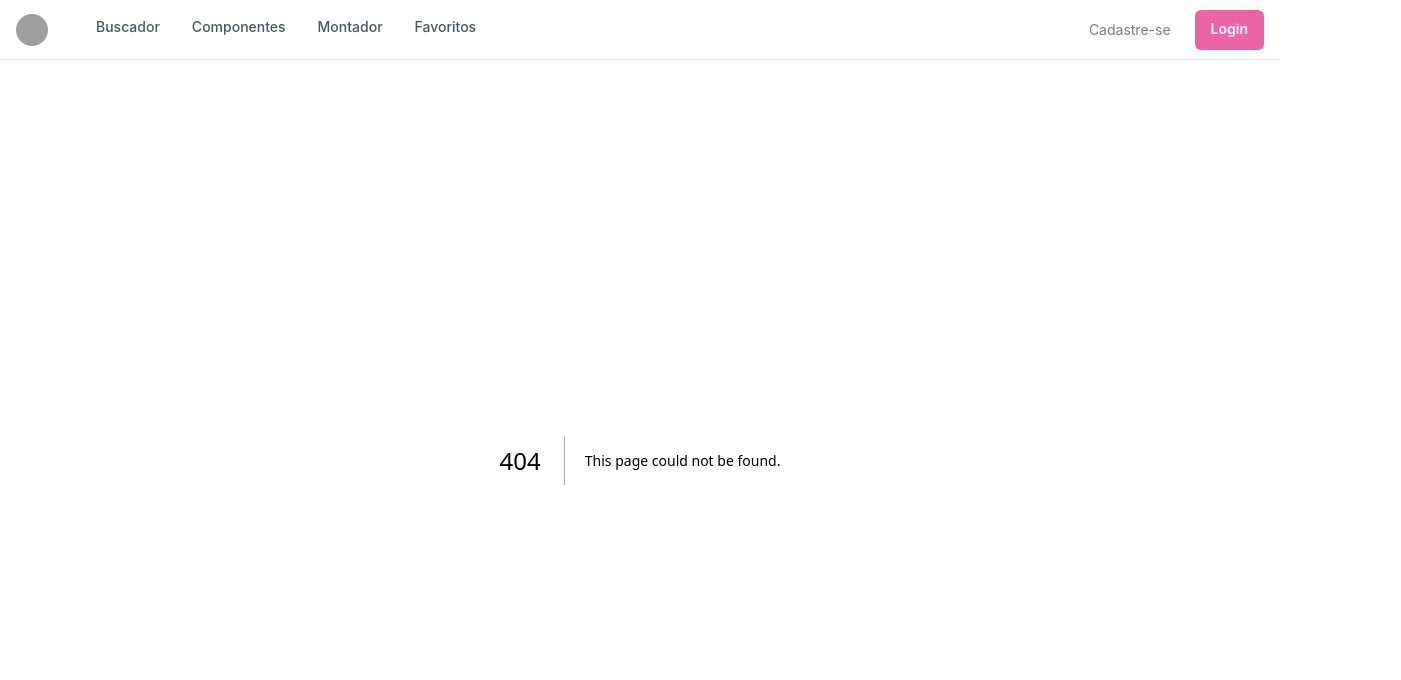
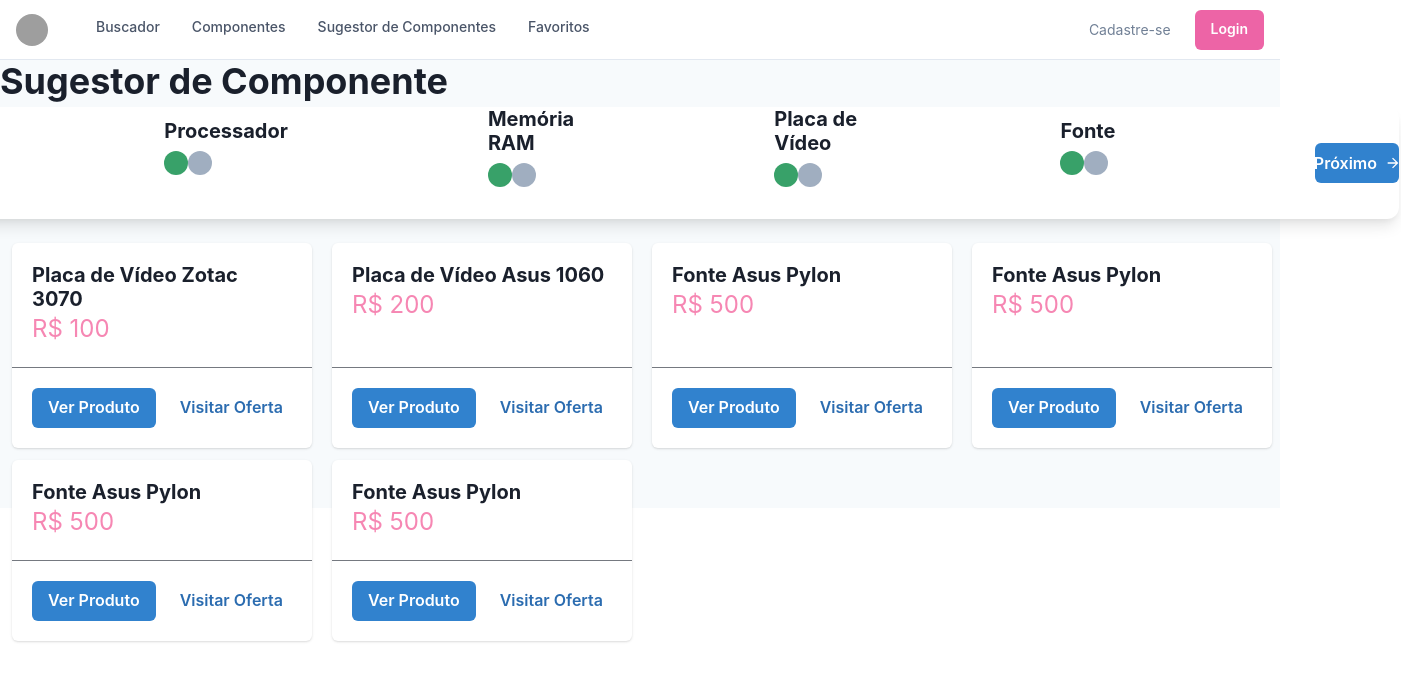
Before and after one commit to ES2-UFPI/WiseBuilder, a Next.js app in the folder src/entrypoints/web/wise-builder/: page /sugestor-de-componente in a window 1280 px wide. Before the commit this address had no page. Shown: the top 680 px of the page, 1401 px wide, since content can reach past the window. Built offline with nearby package versions, Linux system fonts and the light colour scheme; grey boxes are pictures that could not be loaded.

Commit message:
Criando interface inicial da tela de seleção de componentes #53

```diff
--- /dev/null
+++ b/src/entrypoints/web/wise-builder/pages/sugestor-de-componente.tsx
@@ -0,0 +1,151 @@
+import { useState, useEffect } from 'react';
+import {
+    Heading,
+    Icon,
+    Center,
+    Flex,
+    Box,
+    Text,
+    Stack,
+    keyframes,
+    Button,
+    Grid,
+    Divider,
+    HStack,
+    GridItem,
+    useColorModeValue,
+} from "@chakra-ui/react";
+import { ArrowForwardIcon, CheckCircleIcon, HamburgerIcon } from "@chakra-ui/icons";
+import CardProduto from '../src/components/Card/card-produto';
+import { Componente } from '../src/types/componente';
+import React from 'react';
+import StatusIndicator from '../src/components/Status/status';
+
+/* async function getItems() {
+    const response = await fetch('https://sua-api.com/items');
+    const data = await response.json();
+    return data;
+  }
+
+function ItemList() {
+  const [items, setItems] = useState([]);
+
+   useEffect(() => {
+    async function fetchData() {
+      const data = await getItems();
+      setItems(data);
+    }
+    fetchData();
+  }, []); */
+
+const mockItems: Componente[] = [
+  {
+    id: '1',
+    tipo: 'Placa de Vídeo',
+    fabricante: 'Zotac',
+    modelo: '3070',
+    valor: 100,
+    link: 'https://www.kabum.com.br/produto/377636/placa-de-video-rtx-3070-msi-ventus-3x-plus-nvidia-geforce-8gb-gddr6-lhr-dlss-ray-tracing-geforce-rtx-3070-ventus-3x-plus-8g-oc-lhr'
+  },
+  {
+    id: '2',
+    tipo: 'Placa de Vídeo',
+    fabricante: 'Asus',
+    modelo: '1060',
+    valor: 200
+  },
+  {
+    id: '3',
+    tipo: 'Fonte',
+    fabricante: 'Asus',
+    modelo: 'Pylon',
+    valor: 500
+  },
+  {
+    id: '4',
+    tipo: 'Fonte',
+    fabricante: 'Asus',
+    modelo: 'Pylon',
+    valor: 500
+  },
+  {
+    id: '6',
+    tipo: 'Fonte',
+    fabricante: 'Asus',
+    modelo: 'Pylon',
+    valor: 500
+  },
+  {
+    id: '7',
+    tipo: 'Fonte',
+    fabricante: 'Asus',
+    modelo: 'Pylon',
+    valor: 500
+  }
+];
+
+function SugestorComponente(busca: string) {
+  const [items, setItems] = useState(mockItems);
+
+  return (
+    <Grid
+      h='md'
+      templateRows='repeat(3, 1fr)'
+      templateColumns='repeat(4, 1fr)'
+      gap={3}
+      bg={useColorModeValue('gray.50', 'gray.800')}
+    >
+      <GridItem colSpan={4}>
+        <Heading>Sugestor de Componente</Heading>
+        <Center>
+            <HStack
+            pl={6}
+            mt={1}
+            spacing={'200'}
+            bg={useColorModeValue('white', 'gray.700')}
+            rounded={'xl'}
+            boxShadow={'lg'}
+          >
+                <Stack>
+                    <Heading as='h4' size='md'>
+                        Placa mãe
+                    </Heading>
+                    <StatusIndicator></StatusIndicator>
+                </Stack>
+                <Stack>
+                    <Heading as='h4' size='md'>
+                        Processador
+                    </Heading>
+                    <StatusIndicator></StatusIndicator>
+                </Stack>
+                <Stack>
+                    <Heading as='h4' size='md'>
+                        Memória RAM
+                    </Heading>
+                    <StatusIndicator></StatusIndicator>
+                </Stack>
+                <Stack>
+                    <Heading as='h4' size='md'>
+                        Placa de Vídeo
+                    </Heading>
+                    <StatusIndicator></StatusIndicator>
+                </Stack>
+                <Stack>
+                    <Heading as='h4' size='md'>
+                        Fonte
+                    </Heading>
+                    <StatusIndicator></StatusIndicator>
+                </Stack>
+                <Button variant="solid" colorScheme="blue" rightIcon={<ArrowForwardIcon />}>
+                        Próximo
+                </Button>
+            </HStack>
+        </Center>
+      </GridItem>
+      <GridItem rowSpan={20} colSpan={3} margin={3}>
+        <CardProduto item={mockItems}/>
+      </GridItem>
+    </Grid>
+)};
+
+export default SugestorComponente;
--- a/src/entrypoints/web/wise-builder/src/components/MenuNav/menuNav.tsx
+++ b/src/entrypoints/web/wise-builder/src/components/MenuNav/menuNav.tsx
@@ -268,8 +268,8 @@
         ],
       },
     {
-      label: 'Montador',
-      href: '/resultados-busca',
+      label: 'Sugestor de Componentes',
+      href: '/sugestor-de-componente',
     },
     {
         label: 'Favoritos',
--- /dev/null
+++ b/src/entrypoints/web/wise-builder/src/components/Status/status.tsx
@@ -0,0 +1,88 @@
+import { Box, Flex, keyframes, Tooltip } from '@chakra-ui/react';
+import React from 'react';
+
+export default function StatusIndicator() {
+  const activeColor = 'green.500';
+  const inactiveColor = 'gray.400';
+  const ringScaleMin = 0.33;
+  const ringScaleMax = 0.66;
+  const aux = 'true';
+  const aux2 = 'false';
+
+  const pulseRing = keyframes`
+	0% {
+    transform: scale(${ringScaleMin});
+  }
+	30% {
+		transform: scale(${ringScaleMax});
+	},
+  40%,
+  50% {
+    opacity: 0;
+  }
+  100% {
+    opacity: 0;
+  }
+	`;
+
+  const pulseDot = keyframes`
+	0% {
+    transform: scale(0.9);
+  }
+  25% {
+    transform: scale(1.1);
+  }
+  50% {
+    transform: scale(0.9);
+  }
+  100% {
+    transform: scale(0.9);
+  }
+	`;
+
+  return (
+    <Flex>
+        {aux === 'true' && (
+            <Tooltip label={`Status: Active`} textTransform="capitalize">
+                <Box
+                as="div"
+                h="24px"
+                w="24px"
+                mb="1.99em"
+                position="relative"
+                bgColor={activeColor}
+                borderRadius="50%"
+                _before={{
+                    content: "''",
+                    position: 'relative',
+                    display: 'block',
+                    width: '300%',
+                    height: '300%',
+                    boxSizing: 'border-box',
+                    marginLeft: '-100%',
+                    marginTop: '-100%',
+                    borderRadius: '50%',
+                    bgColor: activeColor,
+                    animation: `2.25s ${pulseRing} cubic-bezier(0.455, 0.03, 0.515, 0.955) -0.4s infinite`,
+                }}
+                _after={{
+                    animation: `2.25s ${pulseDot} cubic-bezier(0.455, 0.03, 0.515, 0.955) -0.4s infinite`,
+                }}
+                />
+            </Tooltip>
+        )}
+        {aux2 === 'false' && (
+            <Tooltip label={`Status: Inactive`} textTransform="capitalize">
+                <Box
+                as="div"
+                h="24px"
+                w="24px"
+                position="relative"
+                bgColor={inactiveColor}
+                borderRadius="50%"
+                />
+            </Tooltip>
+        )}
+    </Flex>
+  );
+}
```
Also changed, not shown: src/entrypoints/web/wise-builder/pages/index.tsx (+8 -0 lines), src/entrypoints/web/wise-builder/pages/resultados-busca.tsx (line endings or trailing spaces).
